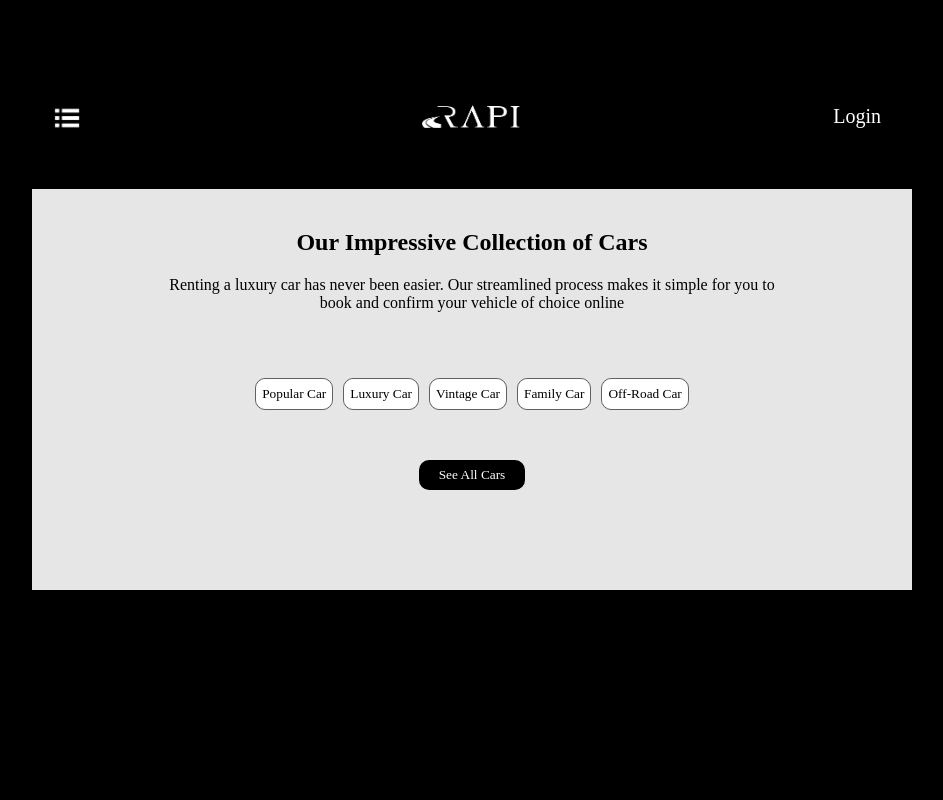
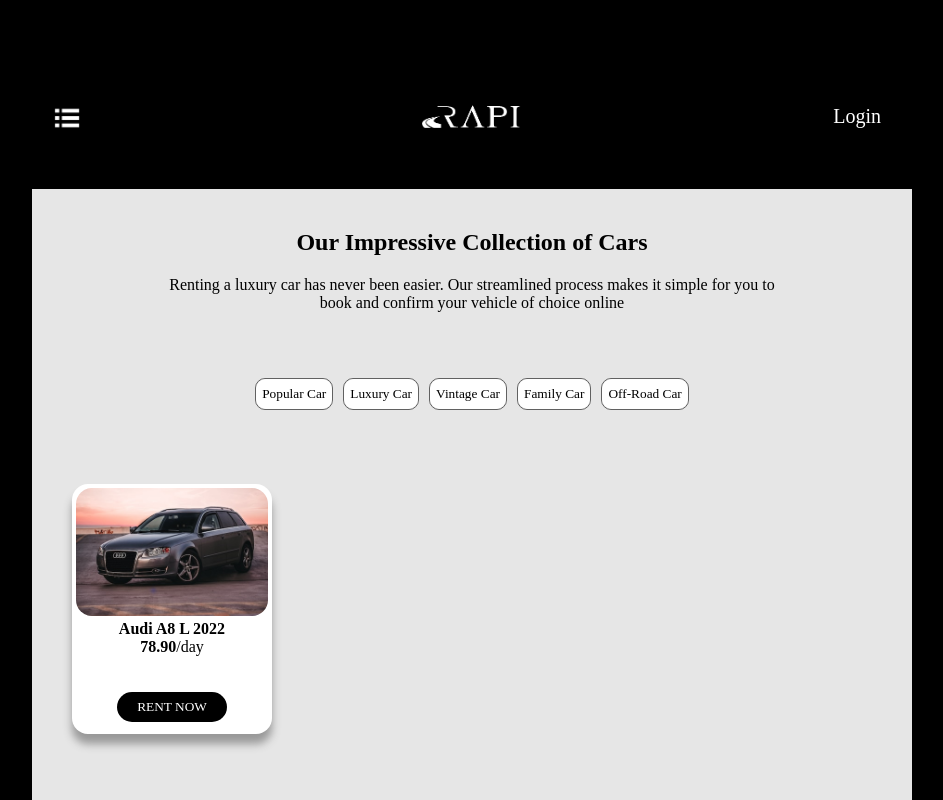
Before and after one commit to jane-stack/rapi-project, a React (Create React App) app in the folder client/: page /rent in a window 1280 px wide. Shown: the top 800 px of the page, without its empty margins (168-1111 px from the left). Built offline with nearby package versions, Linux system fonts and the light colour scheme.

Commit message:
created car

```diff
--- /dev/null
+++ b/client/src/components/car/CarCollection.jsx
@@ -0,0 +1,15 @@
+import React from 'react'
+import CardCard from './CardCard'
+
+function CarCollection() {
+  return (
+    <div className='car-collection'>
+      <br />
+      <br />
+      <br />
+        <CardCard />
+    </div>
+  )
+}
+
+export default CarCollection
--- a/client/src/components/car/CarPage.js
+++ b/client/src/components/car/CarPage.js
@@ -1,4 +1,5 @@
 import React from 'react'
+import CarCollection from './CarCollection'
 
 function CarPage() {
   return (
@@ -14,10 +15,13 @@ function CarPage() {
         <div className='car-btn-div'><button className='car-button'>Family Car</button></div>
         <div className='car-btn-div'><button className='car-button'>Off-Road Car</button></div>
       </div>
+      <div>
+        <CarCollection />
+      </div>
       <div className='button-div'>
-      <div className='all-car-btn-div'>
-      <button className='all-car-btn'>See All Cars</button>
-      </div>
+        <div className='all-car-btn-div'>
+          <button className='all-car-btn'>See All Cars</button>
+        </div>
       </div>
     </div>
   )
--- /dev/null
+++ b/client/src/components/car/CardCard.jsx
@@ -0,0 +1,18 @@
+import React from 'react'
+
+function CardCard() {
+  return (
+    <div className='image-container'>
+        <div className='car-image-div'><img src='audicar.jpeg' alt='audi2022' className='car-image'/></div>
+        <div className='image-title'>Audi A8 L 2022</div>
+        <div className='image-price'><strong>78.90</strong>/day</div>
+        <br />
+        <br />
+        <div>
+        <button className='rent-now-btn'>RENT NOW</button>
+        </div>
+    </div>
+  )
+}
+
+export default CardCard
--- a/client/src/index.css
+++ b/client/src/index.css
@@ -41,7 +41,7 @@ textarea:focus, input:focus {
   color: white;
   width: 840px;
   height: auto;
-  padding-bottom: 200px;
+  padding-bottom: 100px;
 }
 
 .navbar {
@@ -117,7 +117,7 @@ textarea:focus, input:focus {
   width: 840px;
   height: auto;
   margin: auto;
-  padding-bottom: 100px;
+  padding-bottom: 120px;
 }
 
 .headline-text {
@@ -136,7 +136,6 @@ padding-left: 155px;
   height: 200px;
   border-radius: 50%;
   object-fit: cover;
-  padding-bottom: 200px;
 }
 
 .about-section {
@@ -329,3 +328,43 @@ padding-left: 155px;
   padding: 8px;
   font-size: 15px;
 }
+
+.car-collection {
+  padding: 20px;
+}
+
+.image-container {
+  background-color: white;
+  width: 200px;
+  height: 250px;
+  border-radius: 1rem;
+  box-shadow: 0px 10px 8px #999;
+  display: flex;
+  flex-direction: column;
+}
+
+.car-image-div {
+  padding-top: 4px;
+}
+
+.car-image {
+  width: 12rem;
+  height: 8rem;
+  border-radius: 1rem;
+  object-fit: cover;
+}
+
+.image-title {
+  font-weight: bold;
+}
+
+.rent-now-btn {
+  background-color: black;
+  color: white;
+  font-family: Poppins;
+  border: none;
+  border-radius: 1rem;
+  height: 30px;
+  padding-left: 20px;
+  padding-right: 20px;
+}
```
Also changed, not shown: client/public/audicar.jpeg (added).
